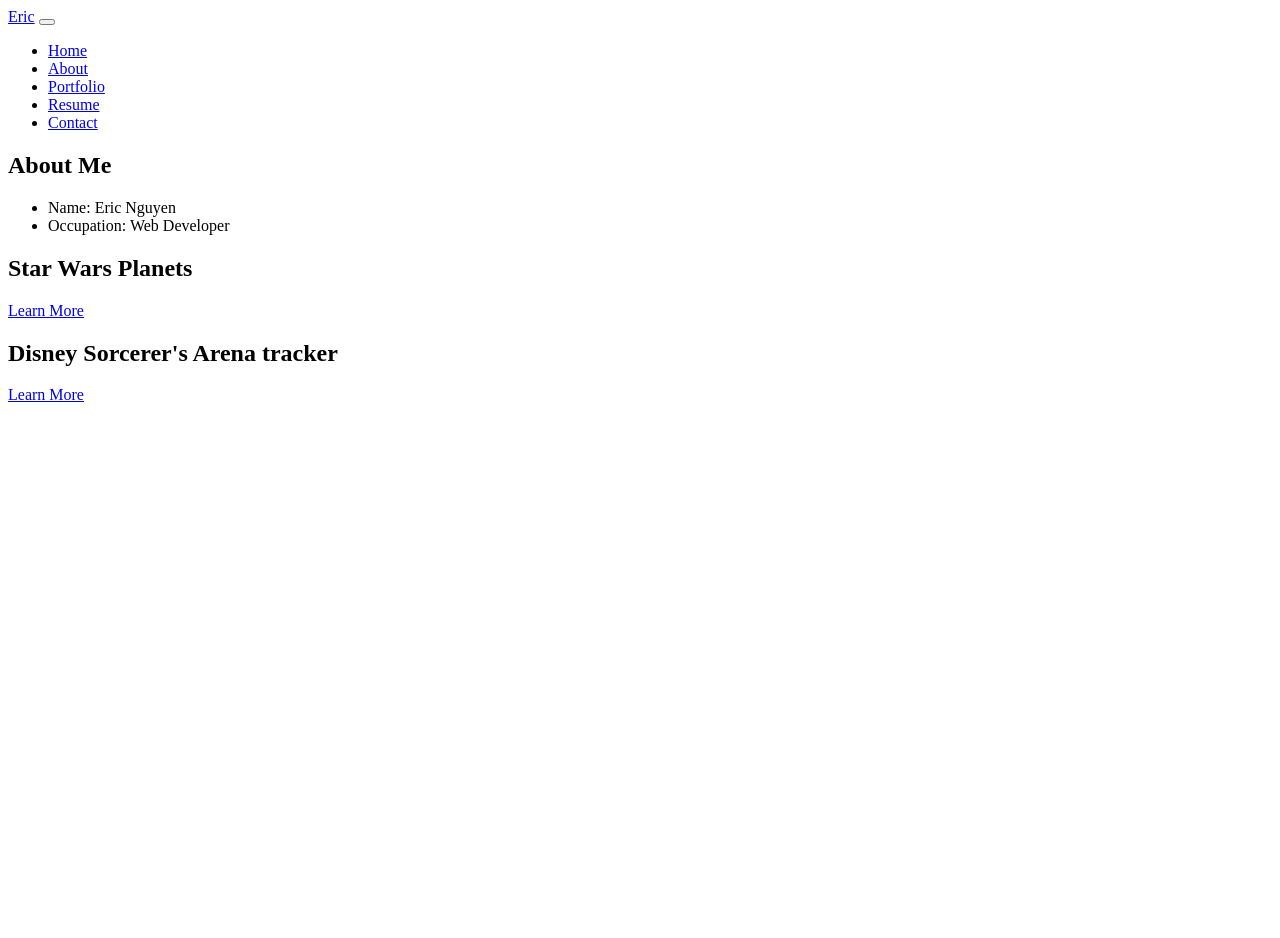
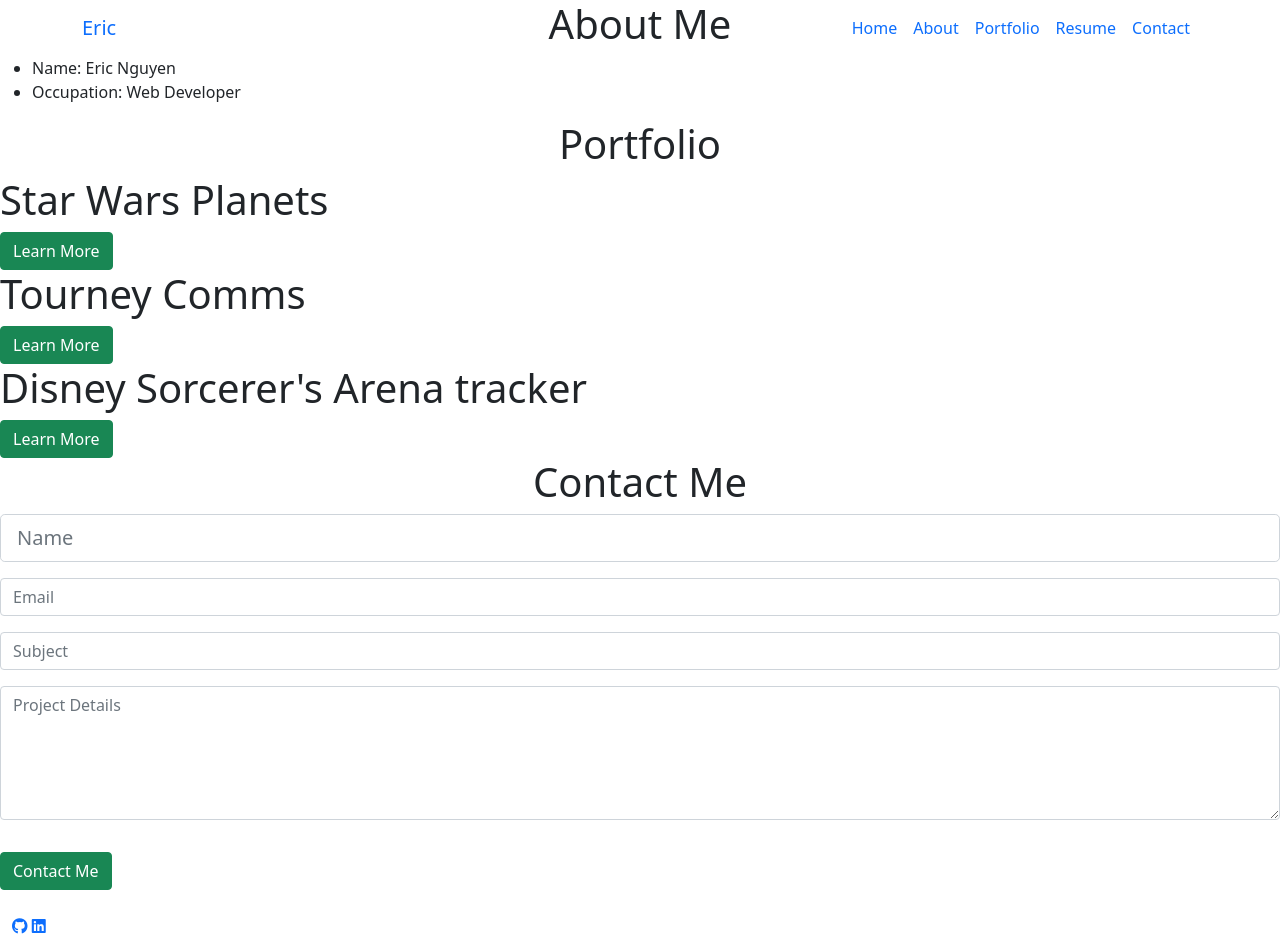
Before and after one commit to pksnowstorm/portfolio, a plain HTML site: page index.html in a window 1280 px wide. Before the commit the page ends 800 px from the top, so only its background shows below. Drawn offline with nearby package versions, Linux system fonts and the light colour scheme.

Commit message:
add contact me section and footer to github and linked in

```diff
--- a/index.html
+++ b/index.html
@@ -5,11 +5,14 @@
     <meta http-equiv="X-UA-Compatible" content="IE=edge">
     <meta name="viewport" content="width=device-width, initial-scale=1.0">
     <link href="css/styles.css" rel="stylesheet" type="text/css" />
-    <script src="./js/script.js"></script>
+    <link href="https://cdn.jsdelivr.net/npm/bootstrap@5.1.3/dist/css/bootstrap.min.css" rel="stylesheet">
+  <script src="https://cdn.jsdelivr.net/npm/bootstrap@5.1.3/dist/js/bootstrap.bundle.min.js"></script>
+  <script src="https://kit.fontawesome.com/31149d48b0.js" crossorigin="anonymous"></script>
+    <script defer src="./js/script.js"></script>
     <title>Portfolio Website</title>
 </head>
 <body>
-    <nav class="navbar">
+    <nav class="navbar navbar-expand-lg fixed-top navbarScroll">
         <div class ="container">
             <a class="navbar-brand" href="#">Eric</a>
             <button class="navbar-toggler" type="button" data-bs-toggle="collapse" data-bs-target="#navbarSupportedContent" aria-controls="navbarSupportedContent" aria-expanded="false" aria-label="Toggle navigation">
@@ -45,14 +48,41 @@
         <p></p>
     </section>
     <section id="portfolio">
+        <h1 class="text-center">Portfolio</h1>
         <div id="starwars">
             <h1>Star Wars Planets</h1>
-            <a href="https://pksnowstorm.github.io/starwarsplanets/" class="btn btn-success">Learn More</a>
+            <a href="https://pksnowstorm.github.io/starwarsplanets/" class="btn btn-success" target="_blank">Learn More</a>
+        </div>
+        <div id="tournament">
+            <h1>Tourney Comms</h1>
+            <a href="https://tourney-comms.herokuapp.com/" class="btn btn-success" target="_blank">Learn More</a>
         </div>
         <div id="disney">
             <h1>Disney Sorcerer's Arena tracker</h1>
-            <a href="https://leafy-pasca-6f8a76.netlify.app/" class="btn btn-success">Learn More</a>
+            <a href="https://leafy-pasca-6f8a76.netlify.app/" class="btn btn-success" target="_blank">Learn More</a>
         </div>
     </section>
+    <section>
+        <div id="contact">
+            <h1 class="text-center">Contact Me</h1>
+            <form>
+                <input type="text" class="form-control form-control-lg" placeholder="Name">
+                <input type="email" class="form-control mt-3" placeholder="Email">
+                <input type="text" class="form-control mt-3" placeholder="Subject">
+                <div class="mb-3 mt-3">
+                    <textarea class="form-control" rows="5" id="comment" name="text" placeholder="Project Details"></textarea>
+                </div>
+            </form>
+            <button type="button" class="btn btn-success mt-3">Contact Me</button>
+        </div>
+    </section>
+    <footer id="footer">
+        <div class="container-fluid">
+            <div class="social-icons mt-4">
+                <a href="https://github.com/pksnowstorm" target="_blank"><i class="fab fa-github"></i></a>
+                <a href="https://www.linkedin.com/in/eric-nguyen-a0b226270/" target="_blank"><i class="fab fa-linkedin"></i></a>
+            </div>
+        </div>
+    </footer>
 </body>
 </html>
```
Also changed, not shown: css/styles.css (line endings or trailing spaces).
